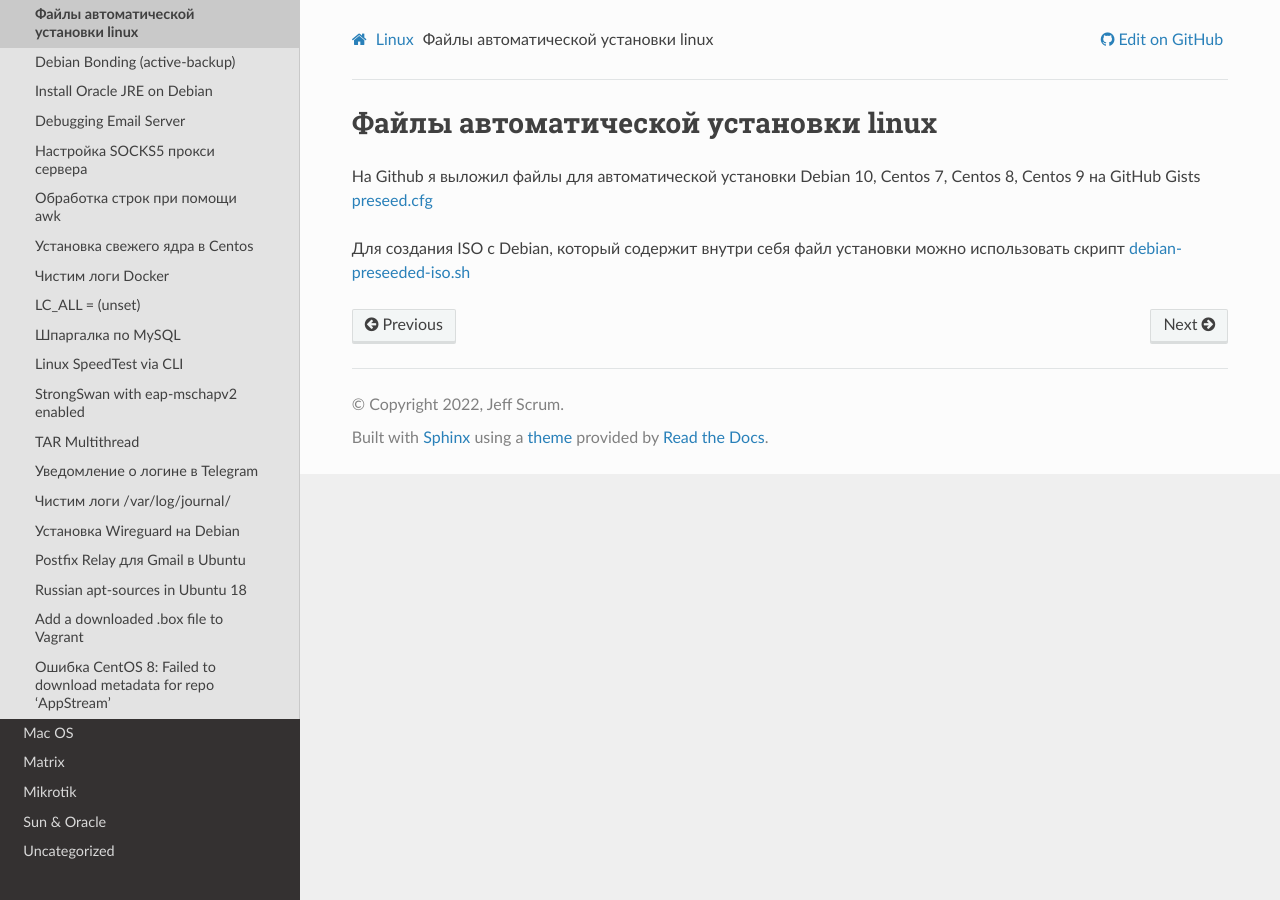
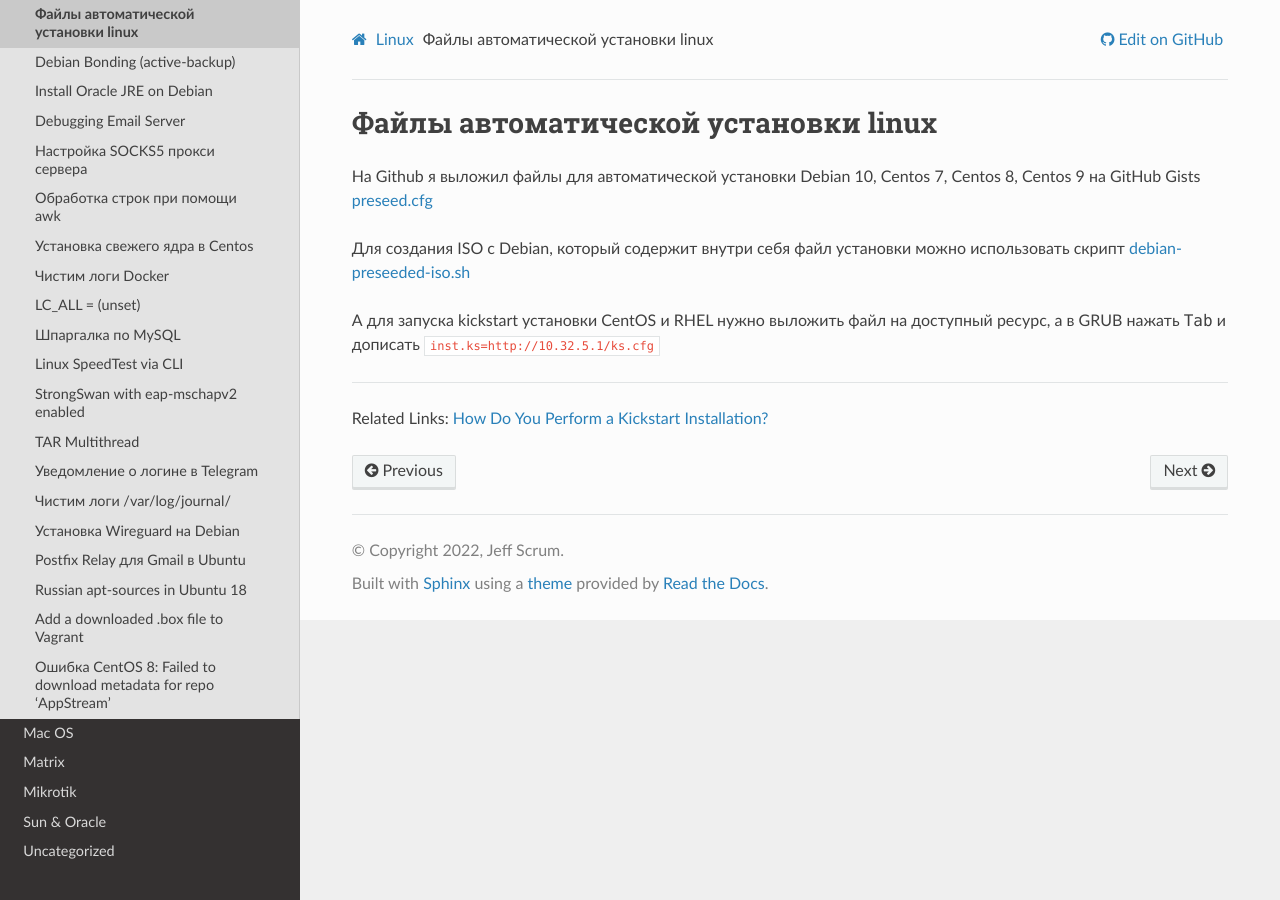
Before and after one commit to jeffscrum/jeffscrum.github.io, a Sphinx documentation site: the page built from source/linux/debian-auto-install-preseed.rst, in a window 1280 px wide. Built offline with Sphinx 7.4.7 and the Read the Docs theme 2.0.0, drawn with Linux system fonts in a browser that asks for light colours.

Commit message:
Update debian-auto-install-preseed.rst

```diff
--- a/source/linux/debian-auto-install-preseed.rst
+++ b/source/linux/debian-auto-install-preseed.rst
@@ -11,3 +11,9 @@
 На Github я выложил файлы для автоматической установки Debian 10, Centos 7, Centos 8, Centos 9 на GitHub Gists `preseed.cfg <https://gist.github.com/jeffscrum/ec80f4a2546e3032921fd594bfbc921c>`_
 
 Для создания ISO с Debian, который содержит внутри себя файл установки можно использовать скрипт `debian-preseeded-iso.sh <https://gist.github.com/jeffscrum/b217c8628de2595039b138bd035a1083>`_
+
+А для запуска kickstart установки CentOS и RHEL нужно выложить файл на доступный ресурс, а в GRUB нажать :kbd:`Tab` и дописать ``inst.ks=http://10.32.5.1/ks.cfg``
+
+------
+
+Related Links: `How Do You Perform a Kickstart Installation? <https://access.redhat.com/documentation/en-us/red_hat_enterprise_linux/7/html/installation_guide/sect-kickstart-howto>`_
```
